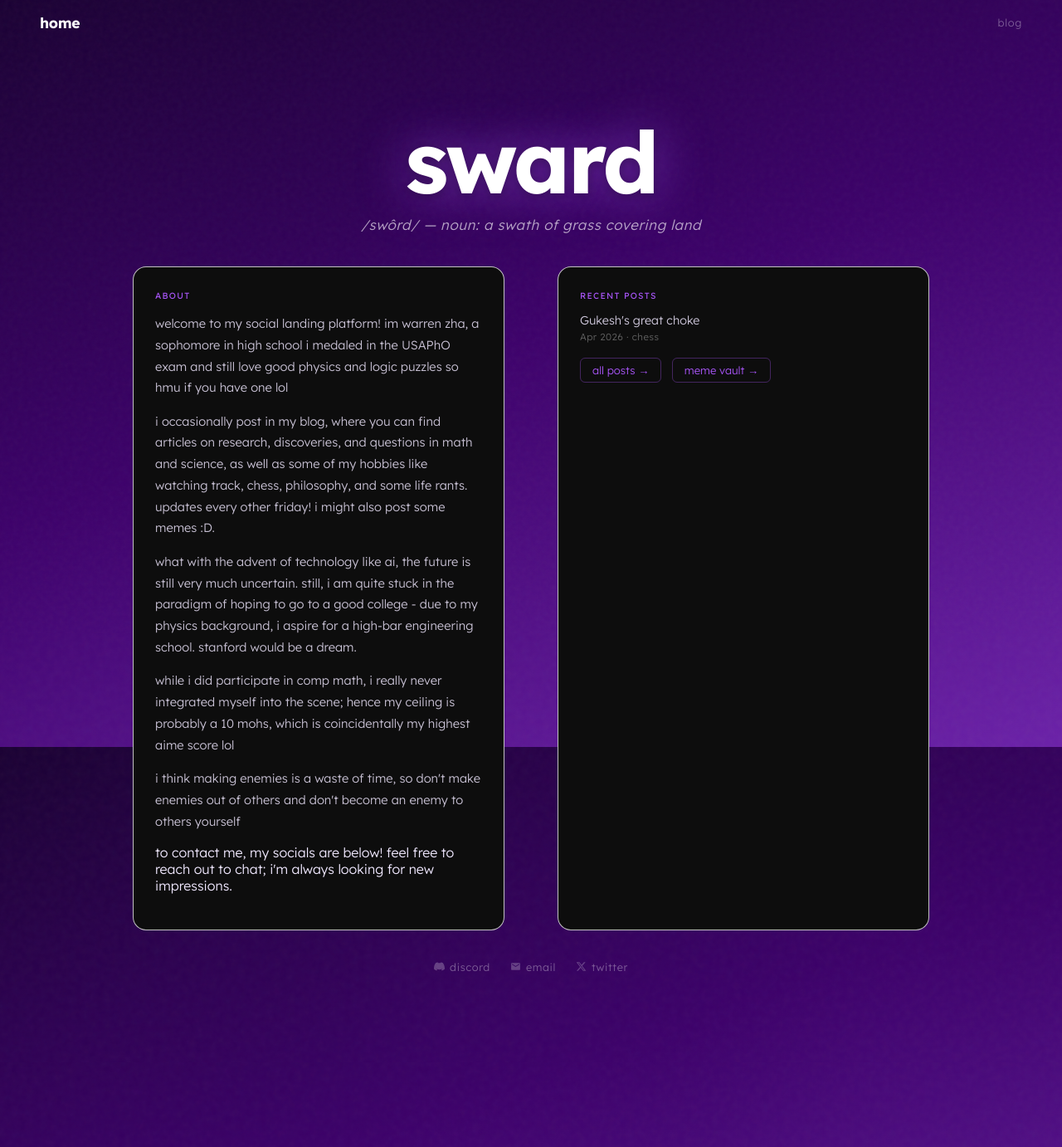
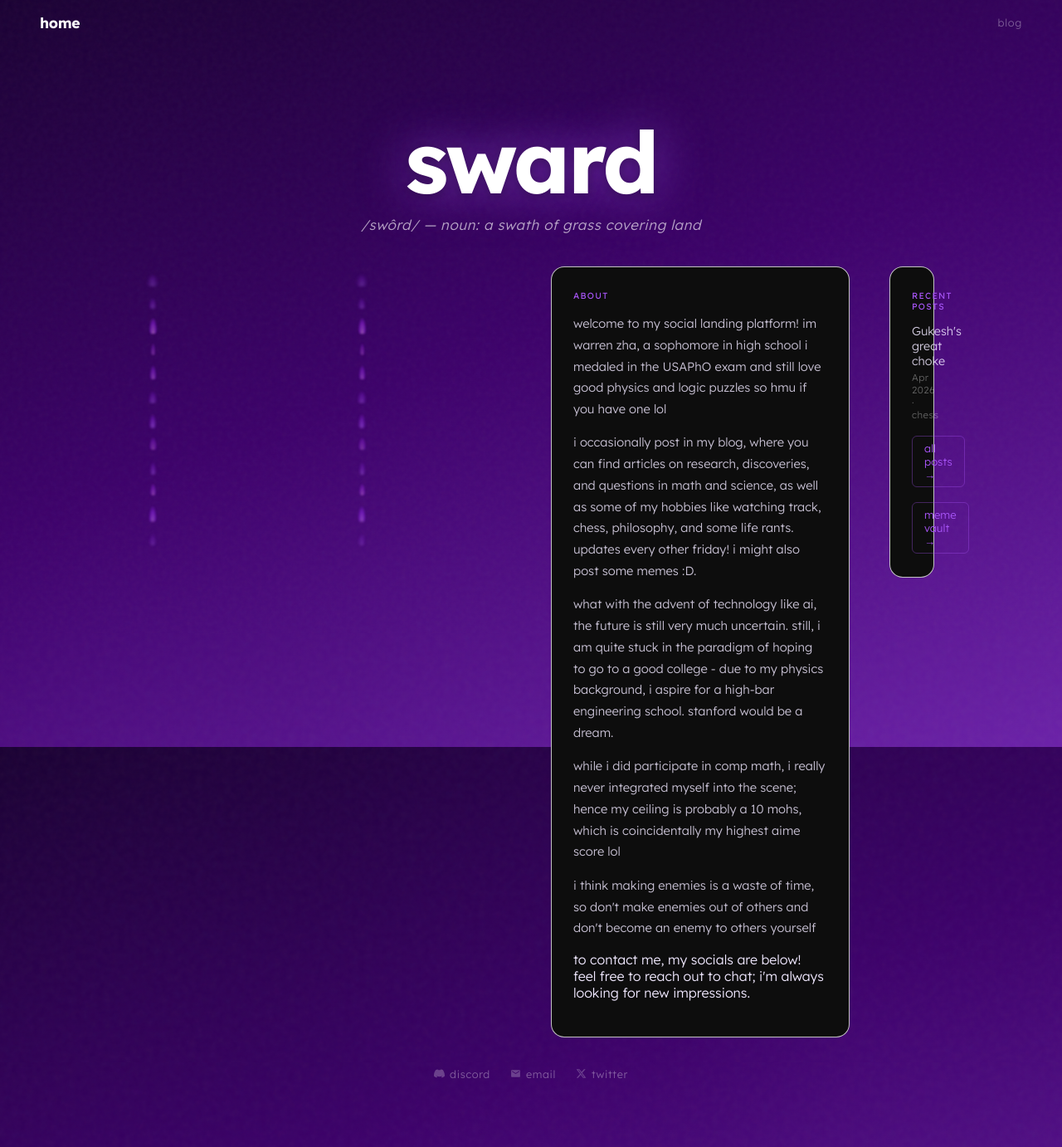
Before and after one commit to swardforever/home, a Jekyll site: the page built from index.html, in a window 1280 px wide and 1382 px high. Shown: the whole window at 83% size. Built offline with Jekyll 4.4.1, drawn with Linux system fonts in a browser that asks for light colours.

Commit message:
Enhance sidebar with animated flame elements
Added animated flame elements to the sidebar sections and adjusted layout styles.

```diff
--- a/index.html
+++ b/index.html
@@ -3,6 +3,52 @@
 ---
 
 <style>
+  .sidebar-left,
+  .sidebar-right {
+    display: flex;
+    flex-direction: column;
+    align-items: center;
+    gap: 14px;
+    padding: 8px 0;
+  }
+
+  .flame {
+    width: 10px;
+    height: 16px;
+    background: radial-gradient(ellipse at 50% 100%, #c084fc 0%, #7e22ce 50%, transparent 80%);
+    border-radius: 50% 50% 30% 30% / 60% 60% 40% 40%;
+    filter: blur(1.5px);
+    opacity: 0.4;
+    animation: flamePulse 2.4s ease-in-out infinite;
+  }
+
+  .flame:nth-child(2)  { animation-delay: 0.2s;  opacity: 0.35; width: 8px;  height: 13px; }
+  .flame:nth-child(3)  { animation-delay: 0.5s;  opacity: 0.45; width: 11px; height: 17px; }
+  .flame:nth-child(4)  { animation-delay: 0.7s;  opacity: 0.3;  width: 7px;  height: 12px; }
+  .flame:nth-child(5)  { animation-delay: 1.0s;  opacity: 0.4;  width: 9px;  height: 15px; }
+  .flame:nth-child(6)  { animation-delay: 1.3s;  opacity: 0.35; width: 10px; height: 14px; }
+  .flame:nth-child(7)  { animation-delay: 0.3s;  opacity: 0.45; width: 8px;  height: 16px; }
+  .flame:nth-child(8)  { animation-delay: 0.9s;  opacity: 0.3;  width: 11px; height: 13px; }
+  .flame:nth-child(9)  { animation-delay: 1.5s;  opacity: 0.4;  width: 7px;  height: 15px; }
+  .flame:nth-child(10) { animation-delay: 0.6s;  opacity: 0.35; width: 9px;  height: 12px; }
+  .flame:nth-child(11) { animation-delay: 1.1s;  opacity: 0.45; width: 10px; height: 17px; }
+  .flame:nth-child(12) { animation-delay: 1.8s;  opacity: 0.3;  width: 8px;  height: 14px; }
+
+  @keyframes flamePulse {
+    0%, 100% {
+      transform: scaleX(1) scaleY(1) translateY(0px);
+      filter: blur(1.5px) brightness(1);
+    }
+    33% {
+      transform: scaleX(0.8) scaleY(1.15) translateY(-2px);
+      filter: blur(1px) brightness(1.4);
+    }
+    66% {
+      transform: scaleX(1.15) scaleY(0.9) translateY(1px);
+      filter: blur(2px) brightness(0.85);
+    }
+  }
+
   .home-wrap {
     display: flex;
     flex-direction: column;
@@ -31,10 +77,11 @@
 
   .boxes-wrapper {
     display: grid;
-    grid-template-columns: 1fr 1fr;
-    gap: 64px;
+    grid-template-columns: 48px 1fr 1fr 48px;
+    gap: 48px;
     width: 100%;
     margin-bottom: 36px;
+    align-items: start;
   }
 
   .box {
@@ -172,8 +219,35 @@
   <p class="site-subheading">/swôrd/ &mdash; noun: a swath of grass covering land</p>
 
   <div class="boxes-wrapper">
+  <div class="sidebar-left">
+    <div class="flame"></div>
+    <div class="flame"></div>
+    <div class="flame"></div>
+    <div class="flame"></div>
+    <div class="flame"></div>
+    <div class="flame"></div>
+    <div class="flame"></div>
+    <div class="flame"></div>
+    <div class="flame"></div>
+    <div class="flame"></div>
+    <div class="flame"></div>
+    <div class="flame"></div>
+  </div>
+  <div class="sidebar-right">
+    <div class="flame"></div>
+    <div class="flame"></div>
+    <div class="flame"></div>
+    <div class="flame"></div>
+    <div class="flame"></div>
+    <div class="flame"></div>
+    <div class="flame"></div>
+    <div class="flame"></div>
+    <div class="flame"></div>
+    <div class="flame"></div>
+    <div class="flame"></div>
+    <div class="flame"></div>
+  </div>
 
-    <!-- Left box: Bio -->
     <div class="box">
       <div class="box-label">about</div>
       <p>
```
